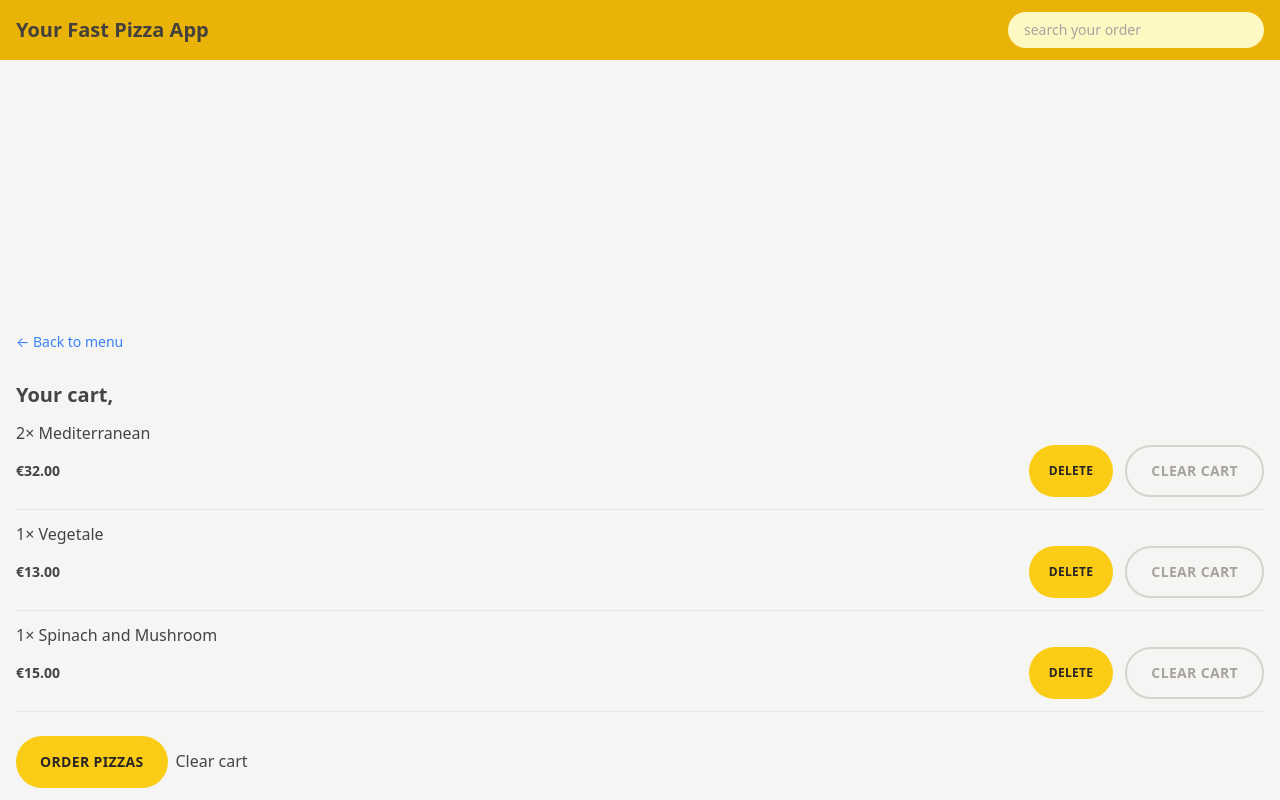
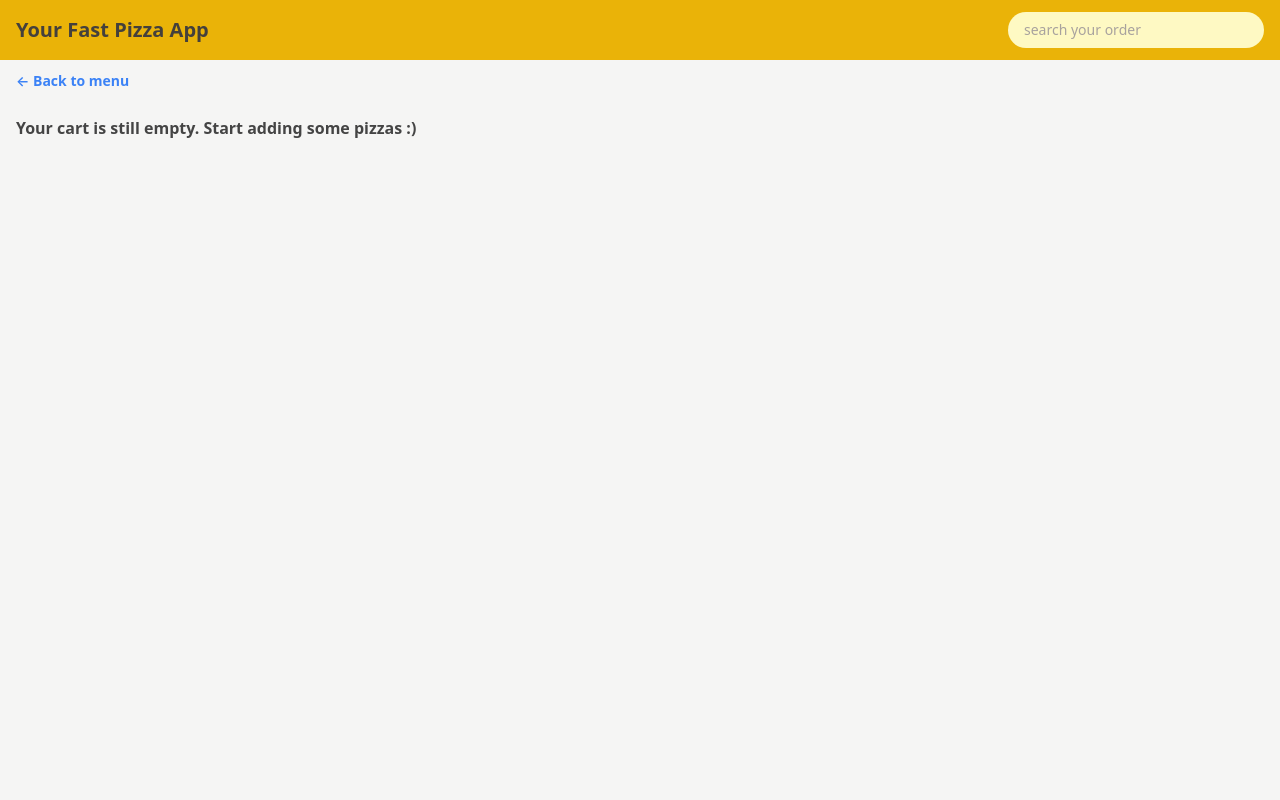
Before and after one commit to boshraemad/fast-react-pizza, a React (Vite) app: page /cart in a window 1280 px wide. Built offline with nearby package versions, Linux system fonts and the light colour scheme.

Commit message:
building the cart page

```diff
--- a/src/features/cart/Cart.jsx
+++ b/src/features/cart/Cart.jsx
@@ -2,33 +2,16 @@ import LinkButton from "../../ui/LinkButton";
 import Button from "../../ui/Button";
 import CartItem from "./CartItem";
 import { useSelector } from "react-redux";
-const fakeCart = [
-  {
-    pizzaId: 12,
-    name: 'Mediterranean',
-    quantity: 2,
-    unitPrice: 16,
-    totalPrice: 32,
-  },
-  {
-    pizzaId: 6,
-    name: 'Vegetale',
-    quantity: 1,
-    unitPrice: 13,
-    totalPrice: 13,
-  },
-  {
-    pizzaId: 11,
-    name: 'Spinach and Mushroom',
-    quantity: 1,
-    unitPrice: 15,
-    totalPrice: 15,
-  },
-];
+import { clearCart, getCart } from "./CartSlice";
+import { useDispatch } from "react-redux";
+import EmptyCart from './EmptyCart';
 
 function Cart() {
-  const cart = fakeCart;
   const username = useSelector((state)=>state.user.username);
+  const cart=useSelector(getCart);
+  const dispatch=useDispatch();
+
+  if(cart.length === 0) {return <EmptyCart/>}
 
   return (
     <div className="py-3 px-4">
@@ -40,7 +23,7 @@ function Cart() {
       </ul>
       <div className="mt-6 space-x-2">
         <Button to="/order/new" type="primary">Order pizzas</Button>
-        <button>Clear cart</button>
+        <button onClick={()=>dispatch(clearCart())}>Clear cart</button>
       </div>
     </div>
   );
--- a/src/features/cart/CartSlice.js
+++ b/src/features/cart/CartSlice.js
@@ -35,5 +35,7 @@ const cartSlice = createSlice({
 export const {addToCart , deletefFomCart , increaseQuantity , decreaseQuantity , clearCart} = cartSlice.actions;
 export default cartSlice.reducer;
 
+
+export const getCart=(state)=>state.cart.cart;
 export const getTotalQuantity=(state)=>state.cart.cart.reduce((sum , item)=>sum+item.quantity,0);
 export const getTotalPrice=(state)=>state.cart.cart.reduce((sum , item)=>sum+item.totalPrice,0)
--- a/src/features/cart/EmptyCart.jsx
+++ b/src/features/cart/EmptyCart.jsx
@@ -1,11 +1,11 @@
-import { Link } from 'react-router-dom';
+import LinkButton from "../../ui/LinkButton";
 
 function EmptyCart() {
   return (
-    <div>
-      <Link to="/menu">&larr; Back to menu</Link>
+    <div className="px-4 py-2 font-semibold">
+      <LinkButton to="/menu">&larr; Back to menu</LinkButton>
 
-      <p>Your cart is still empty. Start adding some pizzas :)</p>
+      <p className="mt-6">Your cart is still empty. Start adding some pizzas :)</p>
     </div>
   );
 }
--- a/src/ui/AppLayout.jsx
+++ b/src/ui/AppLayout.jsx
@@ -10,7 +10,7 @@ export default function AppLayout() {
 
   const isLoading = navigation.state === 'loading';
   return (
-    <div className="flex flex-col justify-between w-full min-h-screen bg-stone-100">
+    <div className="grid h-screen grid-rows-[auto_1fr_auto] bg-stone-100">
         {isLoading && <Loader/>}
         <Header/>
         <main className="w-full h-full">
```
